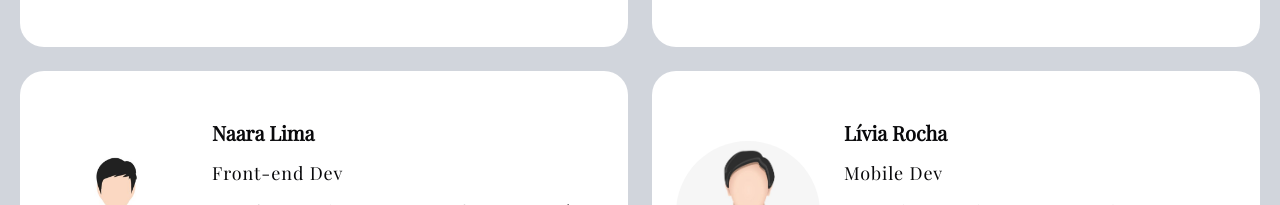
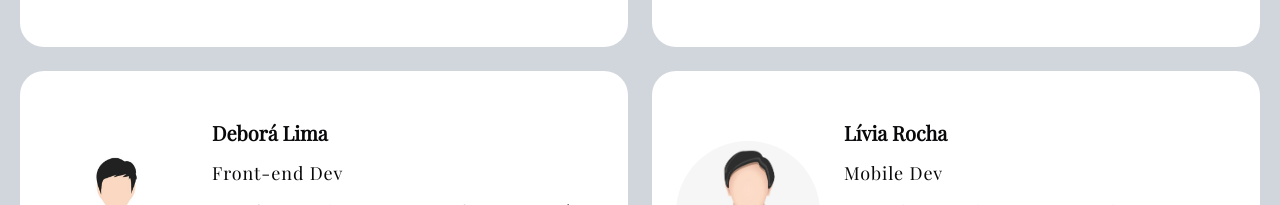
Before and after one commit to PedroMarques391/senpaiLP, a Next.js app: page /about in a window 1280 px wide. Shown: the part 1693-1898 px from the top of the page. Built offline with nearby package versions, Linux system fonts and the light colour scheme.

Commit message:
update data

```diff
--- a/src/data/utils.tsx
+++ b/src/data/utils.tsx
@@ -62,7 +62,7 @@ export const teamMembers: ITeamProps[] = [
     },
     {
         image: Dev1Image,
-        name: "Naara Lima",
+        name: "Deborá Lima",
         jobTitle: "Front-end Dev",
         bio: "Transforma ideias em interfaces impecáveis. Detalhista, criativo e movido a código limpo.",
         links: [
```
